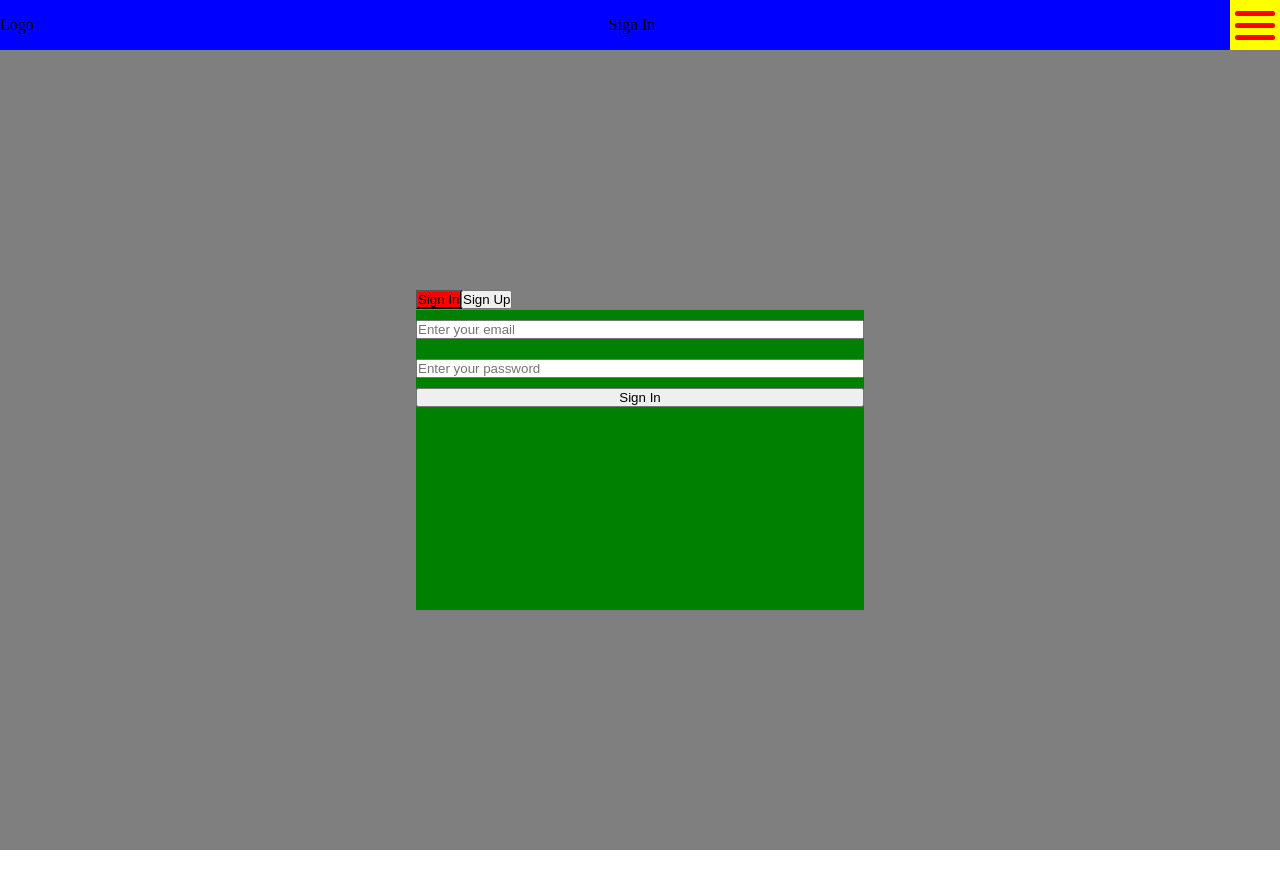
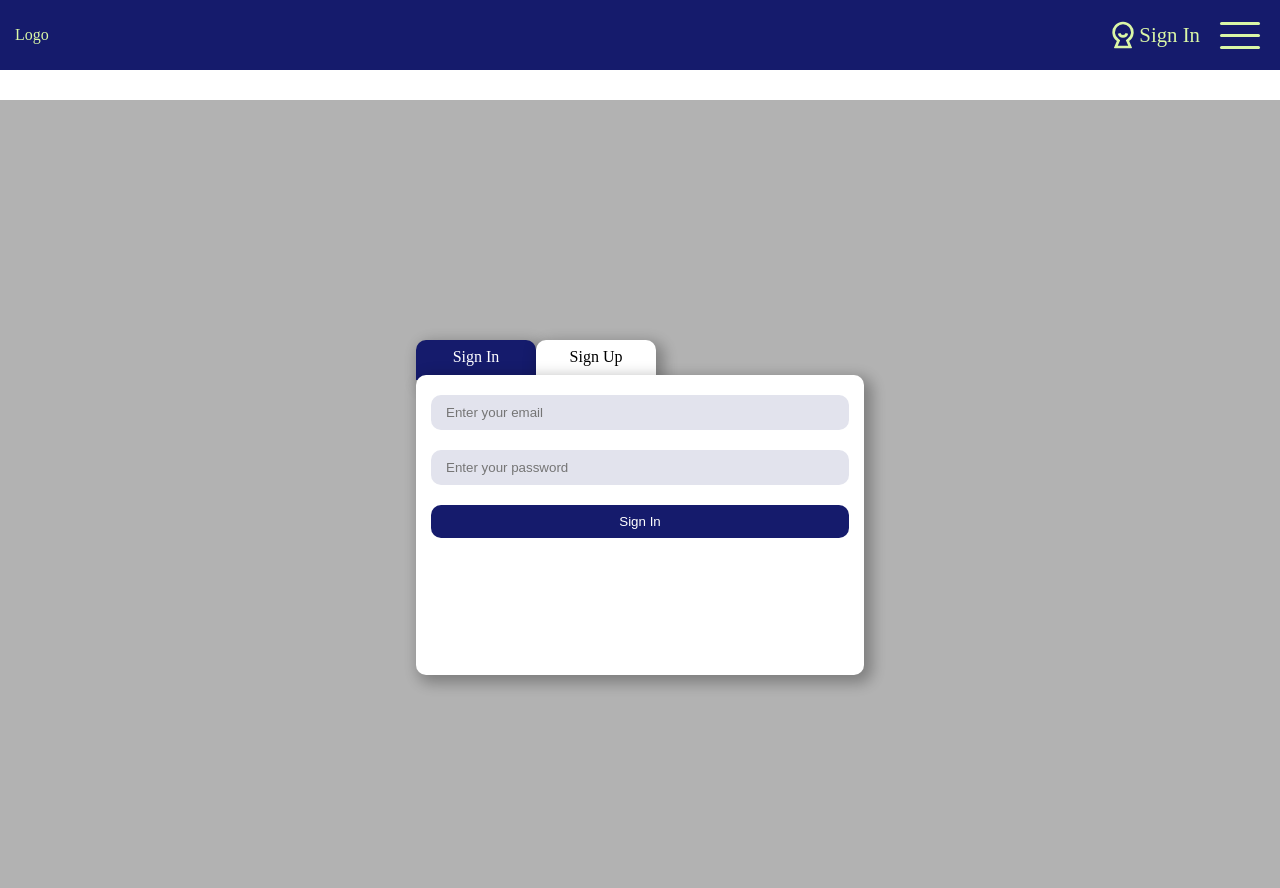
Before and after one commit to greentea777/travel-taipei, a React (Create React App) app: page /login in a window 1280 px wide. Shown: the top 888 px of the page. Before the commit the page ends 850 px from the top, so only its background shows below. Built offline with nearby package versions, Linux system fonts and the light colour scheme; no server answers.

Commit message:
style header, login page and item list

```diff
--- a/src/components/Header.js
+++ b/src/components/Header.js
@@ -1,6 +1,7 @@
 import React, { useState } from "react";
 import { auth } from "../config/firebase";
 import { signOut } from "firebase/auth";
+import { RiUser5Line, RiUser5Fill } from "react-icons/ri";
 
 const Header = ({ handleLogInBox, authUser }) => {
   const [isButtonOn, setIsbuttonOn] = useState(false);
@@ -21,14 +22,19 @@ const Header = ({ handleLogInBox, authUser }) => {
     <header className="header">
       <div className="header-title">
         <span className="logo">Logo</span>
-        {authUser && (
+
+        <div className="header-title-right">
+          {authUser ? (
             <>
               <p>{`Hello, ${authUser.displayName}!`}</p>
-            <button onClick={userSignOut}>Sign Out</button>
+              <span className="signOutButton" onClick={userSignOut}>
+                <RiUser5Fill />
+                Sign Out
+              </span>
             </>
-        )}
-        {!authUser && (
+          ) : (
             <span className="signInButton" onClick={() => handleLogInBox()}>
+              <RiUser5Line />
               Sign In
             </span>
           )}
@@ -39,6 +45,7 @@ const Header = ({ handleLogInBox, authUser }) => {
           >
             <div className="nav-icon"></div>
           </button>
+        </div>
       </div>
 
       <nav className={isButtonOn ? "expended" : ""}>
--- a/src/components/LogPage.js
+++ b/src/components/LogPage.js
@@ -32,18 +32,18 @@ const LogPage = ({ isLogInBox, setIsLogInBox }) => {
   return (
     <div className="logIn-container">
       <div className="logInPage" ref={ref}>
-        <button
+        <span
           className={`swichInButton ${isSignIn ? "show" : ""}`}
           onClick={handleSignInButton}
         >
-          Sign In
-        </button>
-        <button
+          <span>Sign In</span>
+        </span>
+        <span
           className={`swichUpButton ${isSignUp ? "show" : ""}`}
           onClick={handleSignUpButton}
         >
-          Sign Up
-        </button>
+          <span>Sign Up</span>
+        </span>
 
         <SignUpPage isSignUp={isSignUp} setIsLogInBox={setIsLogInBox} />
         <SignInPage isSignIn={isSignIn} setIsLogInBox={setIsLogInBox} />
--- a/src/index.css
+++ b/src/index.css
@@ -4,6 +4,11 @@
   margin: 0;
   padding: 0;
   box-sizing: border-box;
+}
+
+a:any-link {
+  text-decoration: none;
+  color: black;
 }
 
 /* || UTILITY CLASSES */
@@ -13,13 +18,22 @@
   left: -10000px;
 }
 
+:root {
+  --HEADER-COLOR: #151b6c;
+  --HEADER-FCOLOR: #daf7a6;
+  --BOX-SHADOW: 5px 5px 15px 3px rgba(0, 0, 0, 0.3);
+
+  /* LOGING STYLES */
+  --INPUT-BGCOLOR: #e2e3ed;
+}
+
 /* TRAVELITEM */
 
 main {
   height: 100svh;
   width: 100%;
   position: absolute;
-  top: 50px;
+  top: 100px;
 }
 
 .travelItem-container {
@@ -31,13 +45,17 @@ main {
 
 .item {
   height: 400px;
-  background-color: yellow;
+  background-color: #fff;
+  box-shadow: var(--BOX-SHADOW);
+  border-radius: 10px;
 }
 
 .item > img {
   width: 100%;
   height: 50%;
   object-fit: cover;
+  border-top-left-radius: 10px;
+  border-top-right-radius: 10px;
 }
 
 .searchForm {
@@ -91,17 +109,47 @@ header {
   display: flex;
   align-items: center;
   justify-content: space-between;
-  background-color: blue;
+  background-color: var(--HEADER-COLOR);
   position: relative;
   z-index: 20;
+  color: var(--HEADER-FCOLOR);
+  padding: 10px 15px;
 }
 
-.signInButton {
+.header-title-right {
+  display: flex;
+  align-items: center;
+  gap: 15px;
+}
+
+.header-title-right p {
+  font-size: 1.3rem;
+  transition: 0.8s;
+}
+
+.signInButton,
+.signOutButton {
   cursor: pointer;
+  display: flex;
+  align-items: center;
+  font-size: 1.3rem;
+}
+
+.signInButton svg {
+  font-size: 2rem;
+}
+
+.signOutButton svg {
+  font-size: 1.8rem;
+}
+
+.signInButton:hover,
+.signOutButton:hover {
+  opacity: 0.7;
 }
 
 .nav-button {
-  background-color: yellow;
+  background-color: transparent;
   border: none;
   width: 50px;
   height: 50px;
@@ -117,8 +165,8 @@ header {
 .nav-icon::before,
 .nav-icon::after {
   width: 40px;
-  height: 5px;
-  background-color: red;
+  height: 3px;
+  background-color: var(--HEADER-FCOLOR);
   position: absolute;
   border-radius: 5px;
   transition: all 0.5s;
@@ -171,11 +219,11 @@ header {
 }
 
 nav {
-  background-color: blue;
+  background-color: var(--HEADER-COLOR);
   transform: translateY(-100%);
   transform-origin: top center;
   transition: 0.5s;
-
+  display: none;
   animation: unexpendedMenu 0.5s forwards;
 }
 
@@ -190,15 +238,16 @@ nav ul {
   flex-direction: column;
   list-style-type: none;
   padding: 1rem;
+  font-size: 1.3rem;
 }
 
 nav li {
   padding: 0.5rem;
-  border-bottom: 1px solid black;
+  border-bottom: 1px solid var(--HEADER-FCOLOR);
 }
 
 nav a:any-link {
-  color: white;
+  color: var(--HEADER-FCOLOR);
   text-decoration: none;
 }
 
@@ -215,6 +264,7 @@ nav a:any-link {
 .logInPage {
   position: absolute;
   width: 35%;
+  min-width: 300px;
   height: 40%;
   left: 50%;
   top: 50%;
@@ -226,16 +276,33 @@ nav a:any-link {
   width: 100%;
   height: 100%;
   background-color: black;
-  opacity: 0.5;
+  opacity: 0.3;
 }
 
 .swichInButton,
 .swichUpButton {
+  background-color: #fff;
   position: absolute;
+  width: 120px;
+  height: 40px;
+  padding: 5px 15px;
+  box-shadow: var(--BOX-SHADOW);
+  text-align: center;
+  border-top-right-radius: 10px;
+  border-top-left-radius: 10px;
+  cursor: pointer;
+}
+
+.swichInButton span,
+.swichUpButton span {
+  position: absolute;
+  left: 50%;
+  top: 20%;
+  transform: translateX(-50%);
 }
 
 .swichUpButton {
-  left: 45px;
+  left: 120px;
 }
 
 .logInPage form {
@@ -245,10 +312,15 @@ nav a:any-link {
 
 .logInPage form input {
   margin: 10px 0;
+  border: none;
+  background-color: var(--INPUT-BGCOLOR);
+  padding: 10px 15px;
+  border-radius: 10px;
 }
 
-.logInPage button.show {
-  background-color: red;
+.logInPage span.show {
+  background-color: var(--HEADER-COLOR);
+  color: #fff;
 }
 
 .SignInPage,
@@ -256,9 +328,28 @@ nav a:any-link {
   position: absolute;
   width: 100%;
   height: 300px;
-  background-color: green;
+  background-color: #fff;
   display: none;
-  top: 20px;
+  border-radius: 10px;
+  top: 35px;
+  box-shadow: var(--BOX-SHADOW);
+  padding: 10px 15px;
+}
+
+.SignInPage button,
+.SignUpPage button {
+  background-color: var(--HEADER-COLOR);
+  color: #fff;
+  border: none;
+  border-radius: 10px;
+  cursor: pointer;
+  padding: 9px 15px;
+  margin-top: 10px;
+}
+
+.SignInPage button:hover,
+.SignUpPage button:hover {
+  opacity: 0.7;
 }
 
 .SignInPage.show {
```
Lines whose indentation alone changed are shown as unchanged.
